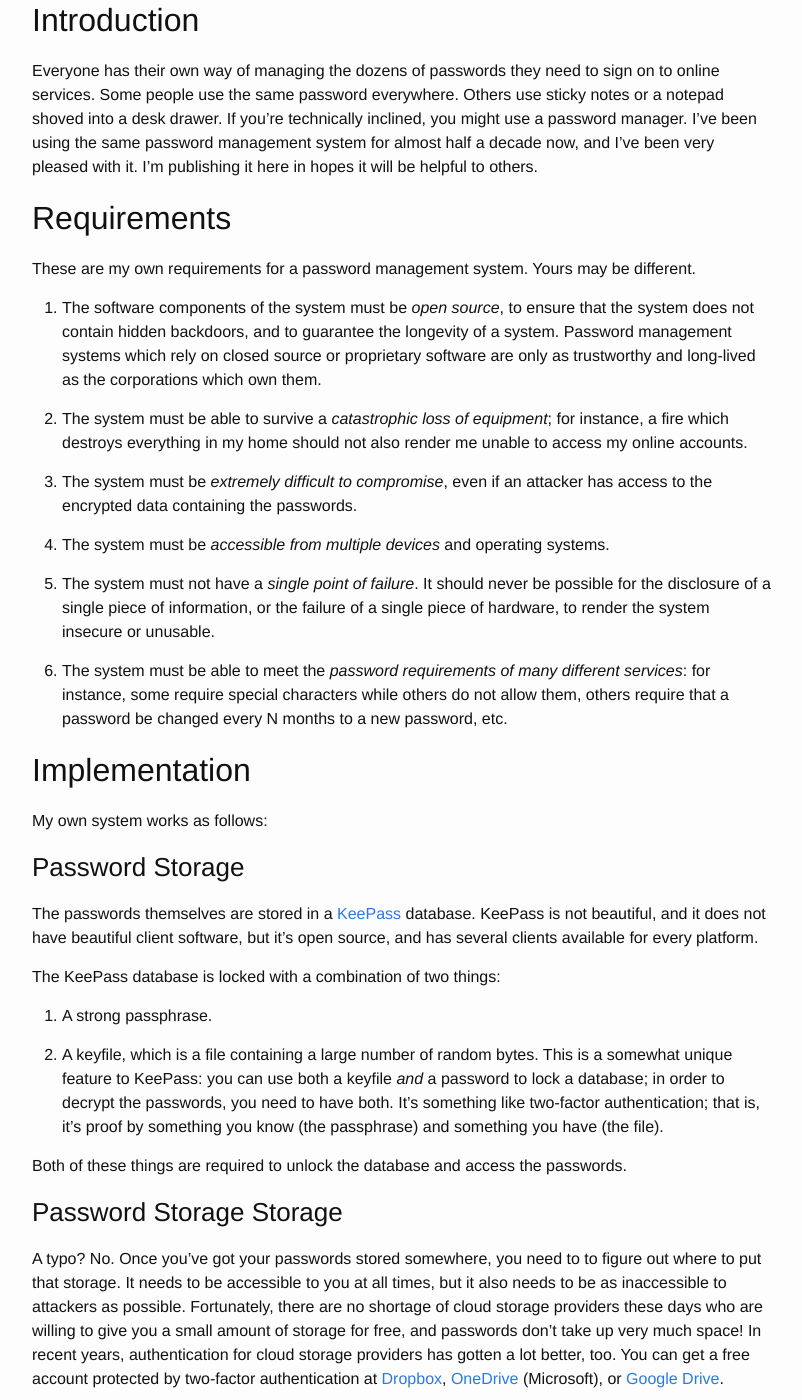
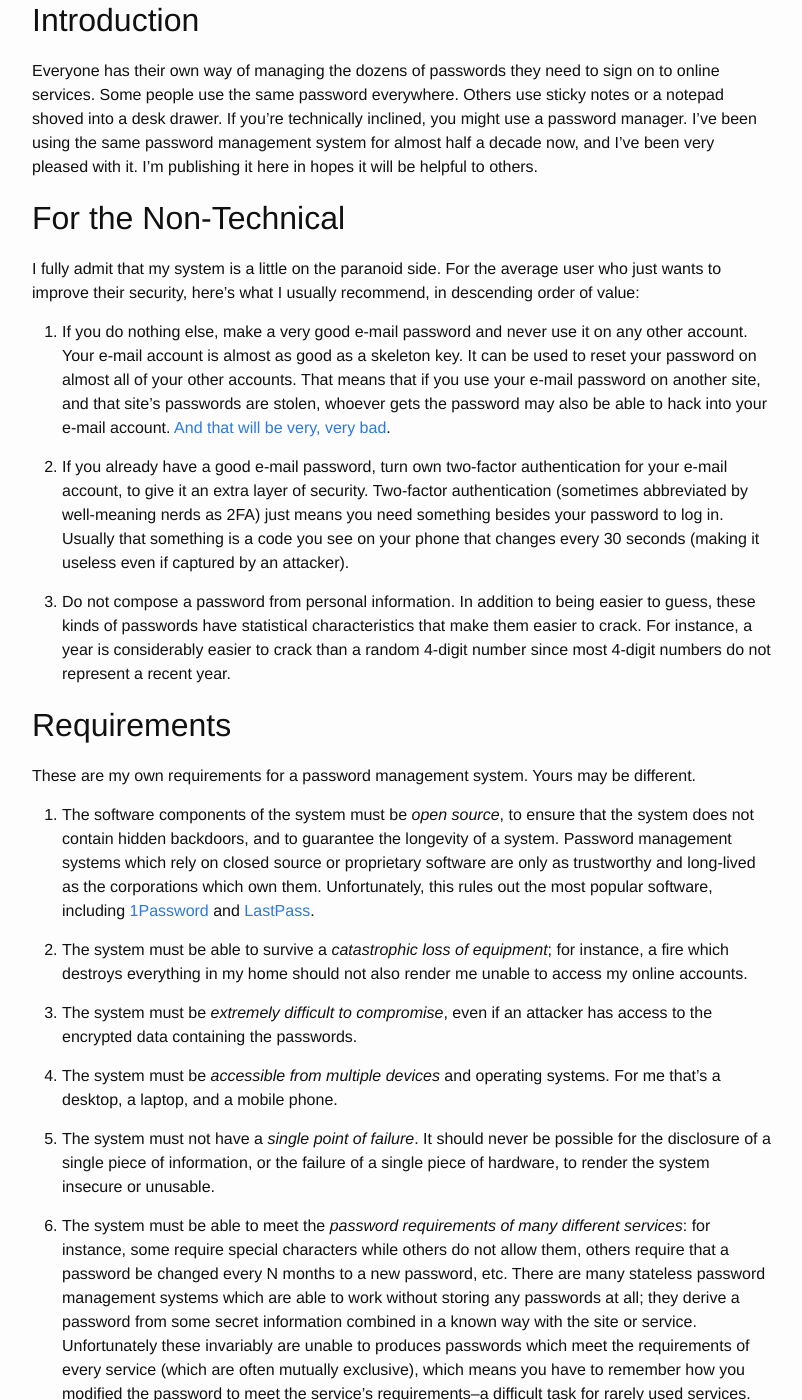
Before and after one commit to jmcphers/jmcphers.github.io, a Jekyll site: the page built from _posts/2016-04-28-passwords.markdown, in a window 1280 px wide and 1400 px high, scrolled down 204 px. Shown: the whole window, without its empty margins (238-1040 px from the left). Built offline with Jekyll 4.4.1, drawn with Linux system fonts in a browser that asks for light colours; some of the changed text lies outside the part shown.

Commit message:
start updating password article

```diff
--- a/_posts/2016-04-28-passwords.markdown
+++ b/_posts/2016-04-28-passwords.markdown
@@ -9,21 +9,31 @@ categories: security
 
 Everyone has their own way of managing the dozens of passwords they need to sign on to online services. Some people use the same password everywhere. Others use sticky notes or a notepad shoved into a desk drawer. If you're technically inclined, you might use a password manager. I've been using the same password management system for almost half a decade now, and I've been very pleased with it. I'm publishing it here in hopes it will be helpful to others.
 
+## For the Non-Technical
+
+I fully admit that my system is a little on the paranoid side. For the average user who just wants to improve their security, here's what I usually recommend, in descending order of value:
+
+1. If you do nothing else, make a very good e-mail password and never use it on any other account. Your e-mail account is almost as good as a skeleton key. It can be used to reset your password on almost all of your other accounts. That means that if you use your e-mail password on another site, and that site's passwords are stolen, whoever gets the password may also be able to hack into your e-mail account. [And that will be very, very bad](http://www.theatlantic.com/magazine/archive/2011/11/hacked/308673/?single_page=true).
+
+1. If you already have a good e-mail password, turn own two-factor authentication for your e-mail account, to give it an extra layer of security. Two-factor authentication (sometimes abbreviated by well-meaning nerds as 2FA) just means you need something besides your password to log in. Usually that something is a code you see on your phone that changes every 30 seconds (making it useless even if captured by an attacker).
+
+1. Do not compose a password from personal information. In addition to being easier to guess, these kinds of passwords have statistical characteristics that make them easier to crack. For instance, a year is considerably easier to crack than a random 4-digit number since most 4-digit numbers do not represent a recent year.
+
 ## Requirements
 
 These are my own requirements for a password management system. Yours may be different.
 
-1. The software components of the system must be *open source*, to ensure that the system does not contain hidden backdoors, and to guarantee the longevity of a system. Password management systems which rely on closed source or proprietary software are only as trustworthy and long-lived as the corporations which own them.
+1. The software components of the system must be *open source*, to ensure that the system does not contain hidden backdoors, and to guarantee the longevity of a system. Password management systems which rely on closed source or proprietary software are only as trustworthy and long-lived as the corporations which own them. Unfortunately, this rules out the most popular software, including [1Password](https://agilebits.com/) and [LastPass](https://lastpass.com/).
 
 1. The system must be able to survive a *catastrophic loss of equipment*; for instance, a fire which destroys everything in my home should not also render me unable to access my online accounts.
 
 1. The system must be *extremely difficult to compromise*, even if an attacker has access to the encrypted data containing the passwords.
 
-1. The system must be *accessible from multiple devices* and operating systems.
+1. The system must be *accessible from multiple devices* and operating systems. For me that's a desktop, a laptop, and a mobile phone.
 
 1. The system must not have a *single point of failure*. It should never be possible for the disclosure of a single piece of information, or the failure of a single piece of hardware, to render the system insecure or unusable.
 
-1. The system must be able to meet the *password requirements of many different services*: for instance, some require special characters while others do not allow them, others require that a password be changed every N months to a new password, etc.
+1. The system must be able to meet the *password requirements of many different services*: for instance, some require special characters while others do not allow them, others require that a password be changed every N months to a new password, etc. There are many stateless password management systems which are able to work without storing any passwords at all; they derive a password from some secret information combined in a known way with the site or service. Unfortunately these invariably are unable to produces passwords which meet the requirements of every service (which are often mutually exclusive), which means you have to remember how you modified the password to meet the service's requirements--a difficult task for rarely used services. Even if they were able to produce passwords which met requirements, they leave you unable to change your password if it expires or is compromised.
 
 ## Implementation
 
```
